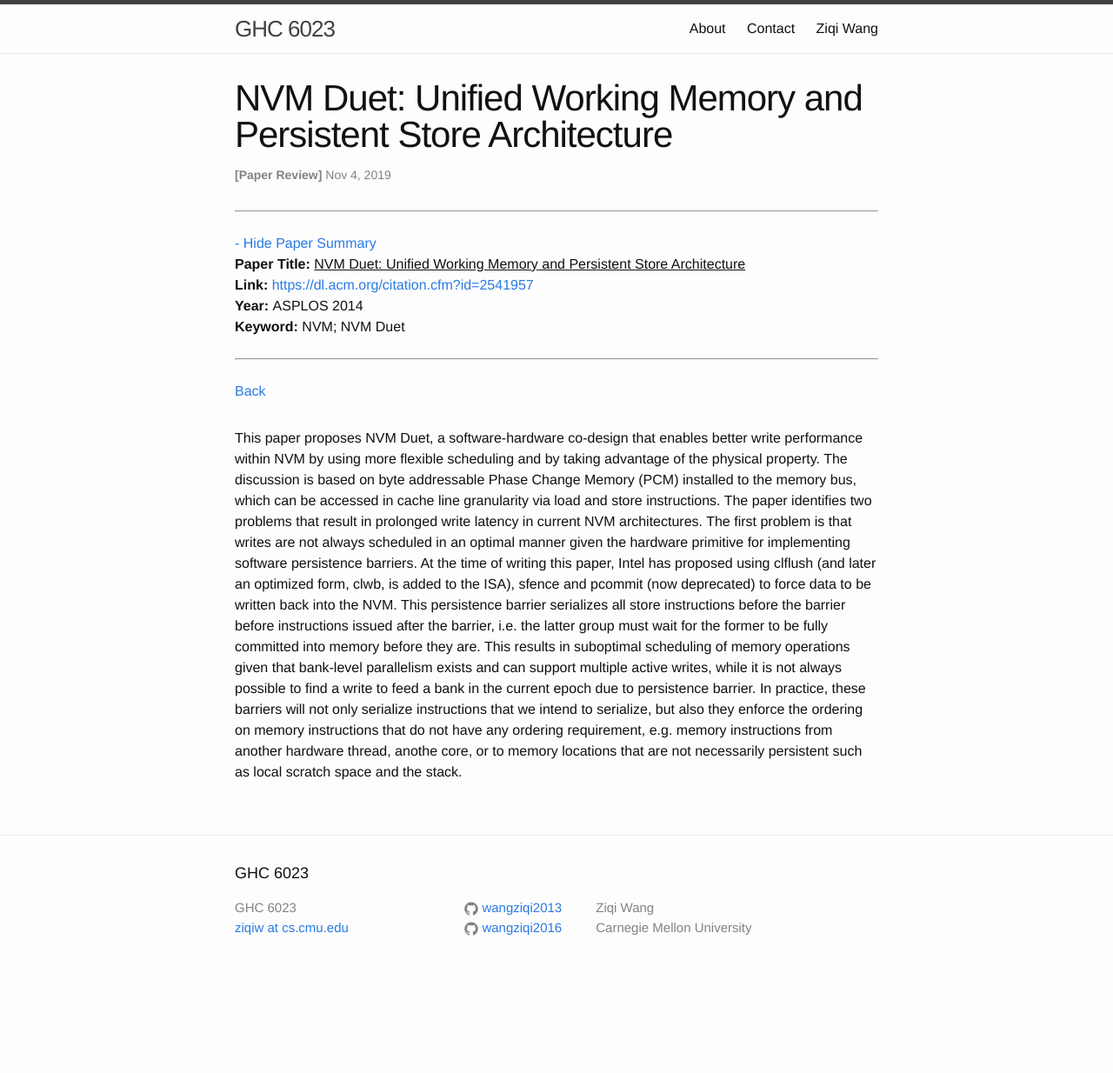
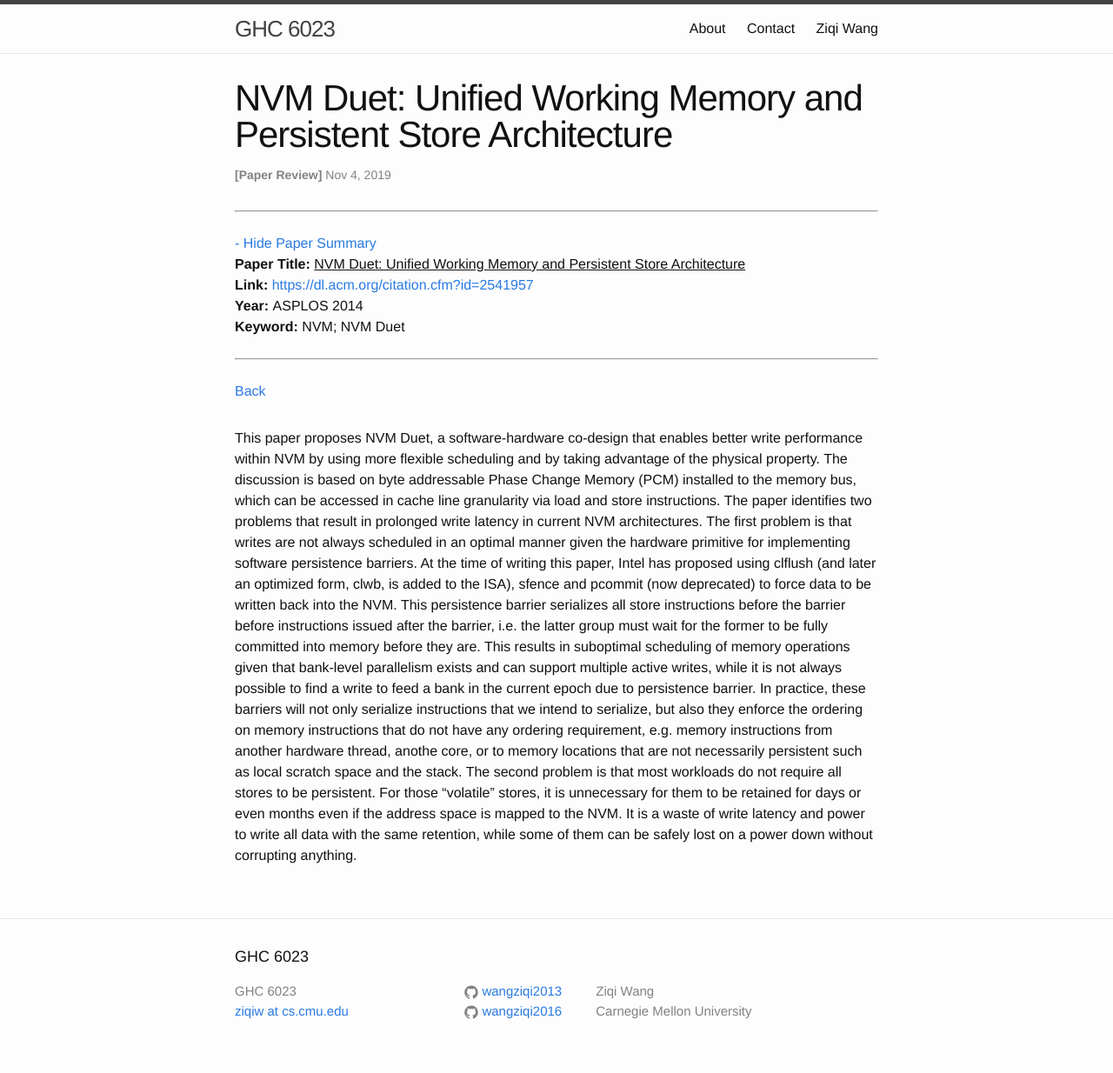
Before and after one commit to wangziqi2013/wangziqi2013.github.io, a Jekyll site: the page built from _posts/2019-11-03-nvm-duet.markdown, in a window 1280 px wide. Shown: the whole page at 87% size. Built offline with Jekyll 4.4.1, drawn with Linux system fonts in a browser that asks for light colours; before the commit the page ends 1138 px from its top, so only the background shows below that.

Commit message:
Finish second reason

```diff
--- a/_posts/2019-11-03-nvm-duet.markdown
+++ b/_posts/2019-11-03-nvm-duet.markdown
@@ -27,3 +27,7 @@ writes, while it is not always possible to find a write to feed a bank in the cu
 In practice, these barriers will not only serialize instructions that we intend to serialize, but also they enforce the
 ordering on memory instructions that do not have any ordering requirement, e.g. memory instructions from another hardware
 thread, anothe core, or to memory locations that are not necessarily persistent such as local scratch space and the stack.
+The second problem is that most workloads do not require all stores to be persistent. For those "volatile" stores, it is
+unnecessary for them to be retained for days or even months even if the address space is mapped to the NVM. It is a
+waste of write latency and power to write all data with the same retention, while some of them can be safely lost on
+a power down without corrupting anything.
```
